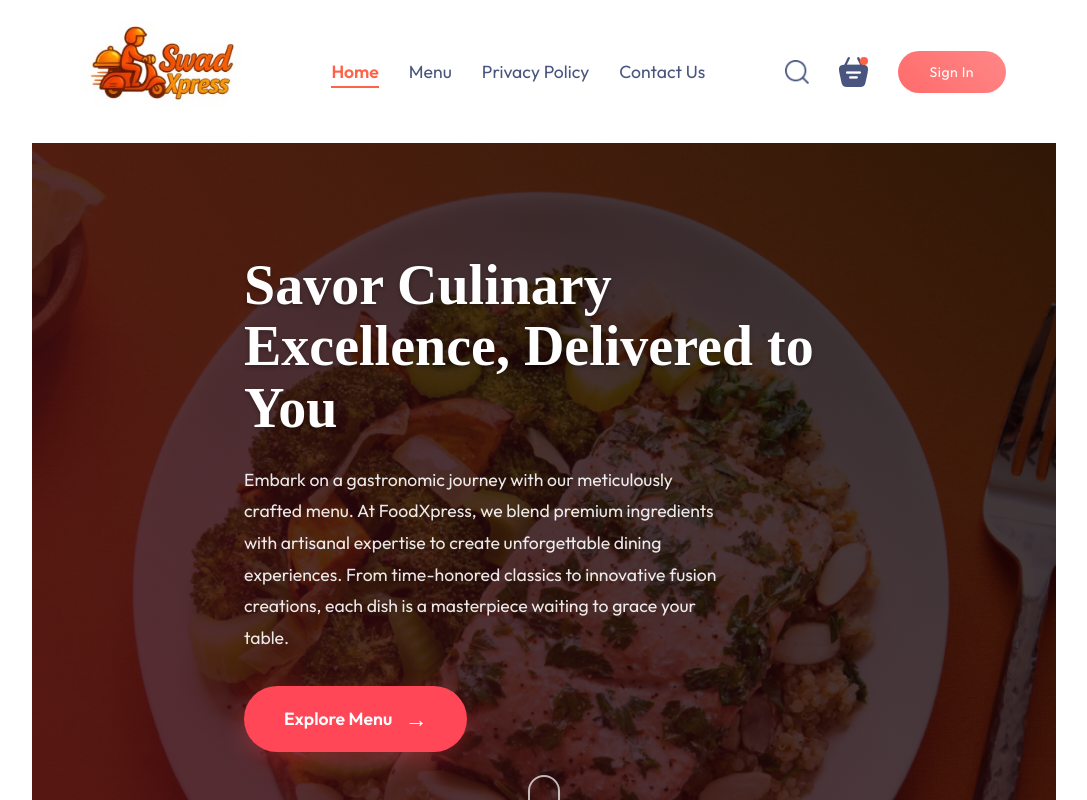
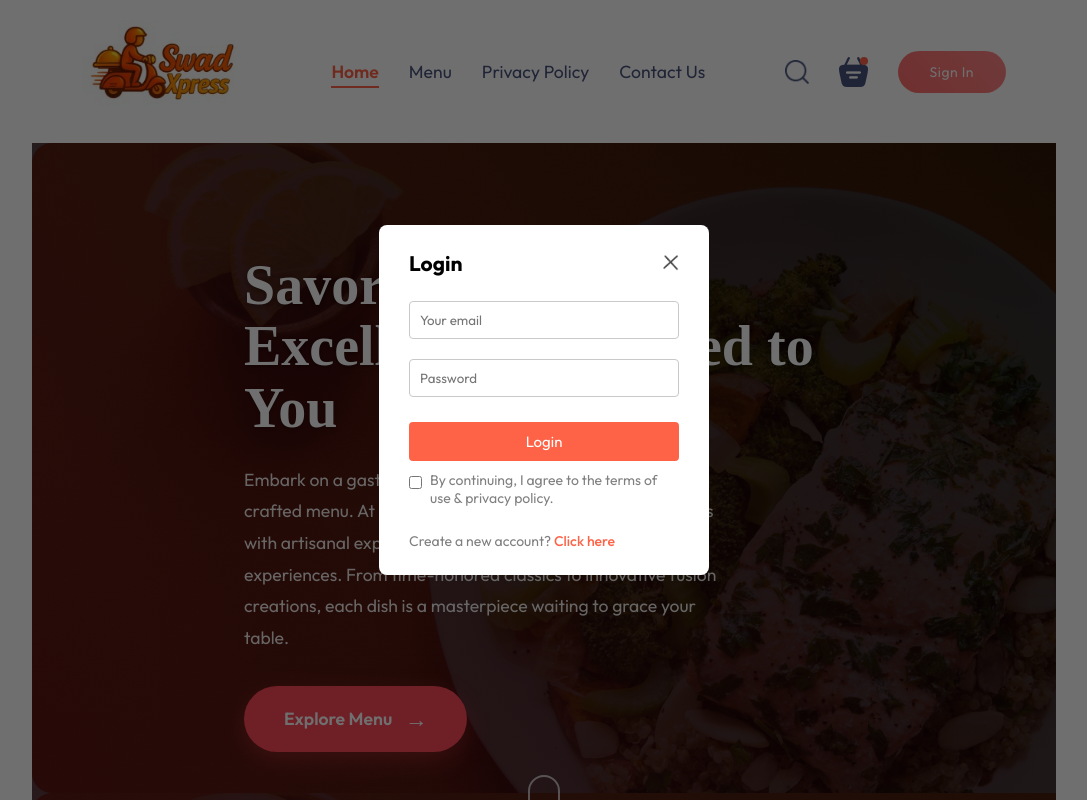
Before and after one commit to RoozaStha/SwadXpress, a React (Vite) app in the folder client/: page / in a window 1280 px wide. Both pictures are taken after a click on the button "Sign In". Shown: the top 800 px of the page, without its empty margins (96-1183 px from the left). Built offline with nearby package versions, Linux system fonts and the light colour scheme.

Commit message:
2.5hr done

```diff
--- a/client/src/App.jsx
+++ b/client/src/App.jsx
@@ -1,4 +1,4 @@
-import React from "react";
+import React, { useState } from "react";
 import Navbar from "./components/Navbar/Navbar";
 import { Route, Routes } from "react-router-dom";
 import Cart from "./pages/Cart/Cart";
@@ -6,12 +6,16 @@
 import PlaceOrder from "./pages/PlaceOrder/PlaceOrder";
 import Footer from "./components/Footer/Footer";
 import SwadCTA from "./components/ActionSection/SwadCTA";
+import LoginPopup from "./components/LoginPopup/LoginPopup";
 
 const App = () => {
+
+const [showLogin,setShowLogin] = useState(false)
   return (
     <>
+    {showLogin ? <LoginPopup setShowLogin={setShowLogin}/> : <></>}
       <div className="app">
-        <Navbar />
+        <Navbar setShowLogin={setShowLogin} />
         <Routes>
           <Route path="/" element={<Home />} />
           <Route path="/" elememt={<Cart />} />
--- a/client/src/components/Header/Header.css
+++ b/client/src/components/Header/Header.css
@@ -3,7 +3,7 @@
   min-height: 600px;
   position: relative;
   background: linear-gradient(45deg, rgba(0,0,0,0.7), rgba(0,0,0,0.3)),
-              url('/header_img.png') center/cover fixed;
+              url('/header_img.png')  ;
   display: flex;
   align-items: center;
   padding: 0 0%;
--- /dev/null
+++ b/client/src/components/LoginPopup/LoginPopup.css
@@ -0,0 +1,75 @@
+.login-popup {
+    position: fixed; /* important for full-page overlays */
+    z-index: 9999; /* higher than any other elements */
+    width: 100%;
+    height: 100%;
+    top: 0;
+    left: 0;
+    background-color: #00000090;
+    display: grid;
+  }
+
+  .login-popup-container {
+    place-self: center;
+    width: max(23vw, 330px);
+    color: #808080;
+    background-color: white;
+    display: flex;
+    flex-direction: column;
+    gap: 25px;
+    padding: 25px 30px;
+    border-radius: 8px;
+    font-size: 14px;
+    animation: fadeIn 0.5s;
+  }
+
+  .login-popup-title {
+    display: flex;
+    justify-content: space-between;
+    align-items: center;
+    color: black;
+  }
+
+  .login-popup-title img {
+    width: 16px;
+    cursor: pointer;
+  }
+
+  .login-popup-inputs {
+    display: flex;
+    flex-direction: column;
+    gap: 20px;
+  }
+
+  .login-popup-inputs input {
+    outline: none;
+    border: 1px solid #c9c9c9;
+    padding: 10px;
+    border-radius: 4px;
+  }
+  .login-popup-container button {
+    border: none;
+    padding: 10px;
+    border-radius: 4px;
+    color: white;
+    background-color: tomato;
+    font-size: 15px;
+    cursor: pointer;
+}
+
+.login-popup-condition {
+    display: flex;
+    align-items: start;
+    gap: 8px;
+    margin-top: -15px;
+}
+
+.login-popup-condition input {
+    margin-top: 5px;
+}
+
+.login-popup p span {
+    color: tomato;
+    font-weight: 500;
+    cursor: pointer;
+}
--- /dev/null
+++ b/client/src/components/LoginPopup/LoginPopup.jsx
@@ -0,0 +1,53 @@
+import React, { useState } from 'react';
+import './LoginPopup.css';
+import { assets } from '../../assets/assets';
+
+const LoginPopup = ({ setShowLogin }) => {
+  const [currState, setCurrState] = useState("Login");
+
+  return (
+    <div className="login-popup">
+      <form className="login-popup-container">
+        <div className="login-popup-title">
+          <h2>{currState}</h2>
+          <img
+            onClick={() => setShowLogin(false)}
+            src={assets.cross_icon}
+            alt="Close"
+          />
+        </div>
+        <div className="login-popup-inputs">
+          {currState === "Login" ? null : (
+            <input type="text" placeholder="Your name" required />
+          )}
+          <input type="email" placeholder="Your email" required />
+          <input type="password" placeholder="Password" required />
+        </div>
+        <button type="submit">
+          {currState === "Sign Up" ? "Create account" : "Login"}
+        </button>
+
+        <div className="login-popup-condition">
+          <input type="checkbox" required />
+          <p>
+            By continuing, I agree to the terms of use & privacy policy.
+          </p>
+        </div>
+
+        {currState === "Login" ? (
+          <p>
+            Create a new account?{" "}
+            <span onClick={() => setCurrState("Sign Up")}>Click here</span>
+          </p>
+        ) : (
+          <p>
+            Already have an account?{" "}
+            <span onClick={() => setCurrState("Login")}>Login here</span>
+          </p>
+        )}
+      </form>
+    </div>
+  );
+};
+
+export default LoginPopup;
--- a/client/src/components/Navbar/Navbar.jsx
+++ b/client/src/components/Navbar/Navbar.jsx
@@ -2,7 +2,7 @@
 import './Navbar.css';
 import { assets } from '../../assets/assets';
 
-const Navbar = () => {
+const Navbar = ({setShowLogin}) => {
   const [menu, setMenu] = useState("home");
   const [showSearch, setShowSearch] = useState(false);
   const [searchQuery, setSearchQuery] = useState("");
@@ -63,7 +63,7 @@
           <div className="dot"></div>
         </div>
 
-        <button>Sign In</button>
+        <button onClick={()=> setShowLogin(true)}>Sign In</button>
       </div>
     </div>
   );
--- a/client/src/index.css
+++ b/client/src/index.css
@@ -5,6 +5,7 @@
     margin:0;
     box-sizing: border-box;
     font-family: outfit;
+    scroll-behavior: smooth;
 }
 
 body{
```
